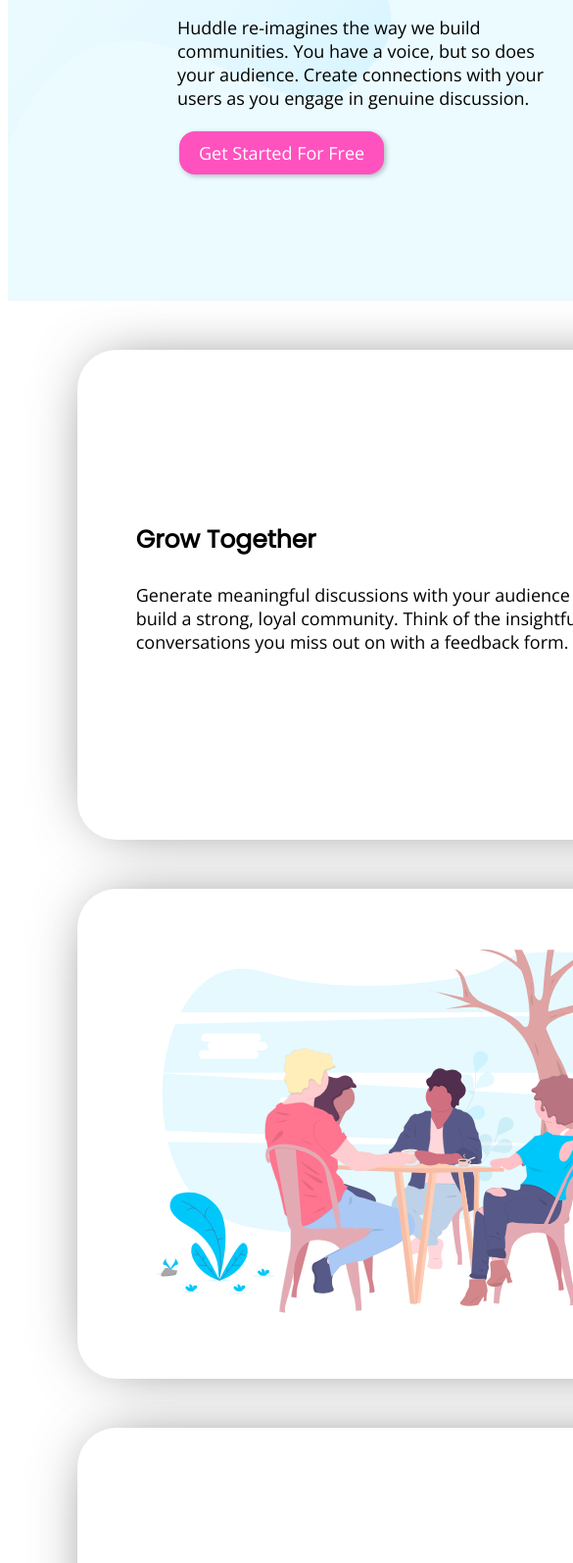
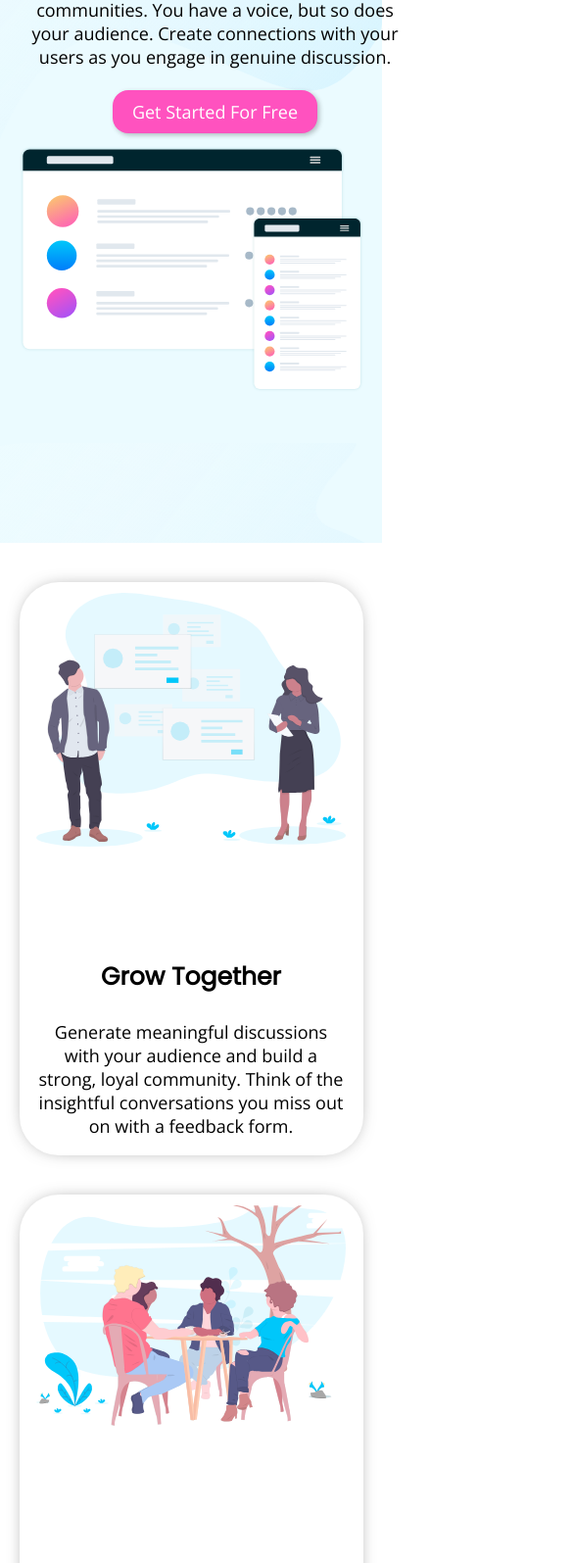
Before and after one commit to Nikaracho/huddle-landing-page, a plain HTML site: page index.html in a window 390 px wide. Shown: the part 266-1861 px from the top of the page at 98% size, 585 px wide, since content can reach past the window. Drawn offline with nearby package versions, Linux system fonts and the light colour scheme.

Commit message:
minor fixes, responsive added

```diff
--- a/index.html
+++ b/index.html
@@ -7,20 +7,22 @@
 	<link rel="stylesheet" type="text/css" href="style.css"></link>
 </head>
 <body>
+	<div class="cont">
 	<header>
 		<section class="he1">
 			<img class="logo" src="images/logo.svg" alt="logo">
 			<button class="btn">Try It Free</button>
 		</section>
+		<div class="h-wrap">
 		<section class="he2">
 			<h2>Build The Community Your Fans Will Love</h2>
 			<p>Huddle re-imagines the way we build communities. You have a voice, but so does your audience.
   Create connections with your users as you engage in genuine discussion.</p>
 			<button class="btn">Get Started For Free</button>
 		</section>
-		<section class="he2">
-			<img class="ione" src="images/illustration-mockups.svg" alt="mockups">
+		<section class="he3">
 		</section>
+	</div>
 	</header>
 	<main>
 		<article class="art">
@@ -29,8 +31,7 @@
 				<p>Generate meaningful discussions with your audience and build a strong, loyal community.
   Think of the insightful conversations you miss out on with a feedback form.</p>
 			</div>
-  			<div>
-  				<img class="itwo" src="images/illustration-grow-together.svg" alt="grow together">
+  			<div class="img img-one">
   			</div>
 		</article>
 		<article class="art">
@@ -39,8 +40,7 @@
 				<p>You wouldn't paginate a conversation in real life, so why do it online? Our threads
   have just-in-time loading for a more natural flow.</p>
 			</div>
-  			<div>
-  				<img class="itwo" src="images/illustration-flowing-conversation.svg" alt="people sitting at a table">
+  			<div class="img img-two">
   			</div>
 		</article>
 		<article class="art">
@@ -49,8 +49,7 @@
 				<p>It takes no time at all to integrate Huddle with your app's authentication solution.
   This means, once signed in to your app, your users can start chatting immediately.</p>
 			</div>
-  			<div>
-  				<img class="itwo" src="images/illustration-your-users.svg" alt="users">
+  			<div class="img img-three">
   			</div>
 		</article>
 		<div class="block">
@@ -99,5 +98,6 @@
 			<p>© Copyright 2018 Huddle. All rights reserved.</p>
 		</section>
 	</footer>
+</div>
 </body>
 </html>
--- a/style.css
+++ b/style.css
@@ -1,26 +1,36 @@
-*{
+* {
   font-size: 18px;
 }
-header{
-	width:1440px;
-	height: 565px;
+body,
+head,
+html {
+  margin: 0px;
+}
+.h-wrap {
+  width: 90%;
+  height: 480px;
+  display: flex;
+  margin: 50px auto;
+}
+header {
+  width: 100%;
+  height: 100%;
   background-image: url(images/bg-hero-desktop.svg);
-
-	background-color:  hsl(193, 100%, 96%);
-
+  margin: 0 auto;
+  background-color: hsl(193, 100%, 96%);
+  display: flex;
+  flex-direction: column;
 }
-.ione{
-	width:600px;
-	height:auto;
+.ione {
+  width: 600px;
+  height: auto;
 }
 
-
-button{
+button {
   font-family: "Open Sans";
   font-weight: 700;
 }
-.btn{
-
+.btn {
   background-color: #fff;
   border: none;
   color: black;
@@ -31,152 +41,156 @@ button{
   margin: 4px 2px;
   cursor: pointer;
   border-radius: 16px;
- 	-webkit-box-shadow: 2px 2px 5px 0px rgba(0,0,0,0.25);
-	-moz-box-shadow: 2px 2px 5px 0px rgba(0,0,0,0.25);
-	box-shadow: 2px 2px 5px 0px rgba(0,0,0,0.25);
+  -webkit-box-shadow: 2px 2px 5px 0px rgba(0, 0, 0, 0.25);
+  -moz-box-shadow: 2px 2px 5px 0px rgba(0, 0, 0, 0.25);
+  box-shadow: 2px 2px 5px 0px rgba(0, 0, 0, 0.25);
+}
 
-
-}
-header .he2 .btn{
-	background-color: #FF52BF;
+header .he2 .btn {
+  background-color: #ff52bf;
   color: white;
   font-weight: 400;
 }
-header .he2 .btn:active{
-	background-color:rgba(0,0,0,0.25)
+header .he2 .btn:active {
+  background-color: rgba(0, 0, 0, 0.25);
 }
-h2{
+h2 {
   font-family: Poppins, Times, serif;
   font-size: 31px;
   font-weight: 600;
 }
-h3{
+h3 {
   font-family: Poppins, Times, serif;
   font-size: 25px;
 }
-p{
+p {
   font-family: "Open Sans", Sans, sans-serif;
 }
-.btn:hover{
+.btn:hover {
   transform: scale(1.02);
   transition-duration: 0.3s;
 }
-.btn:active{
-	background-color:rgba(0,0,0,0.25)
+.btn:active {
+  background-color: rgba(0, 0, 0, 0.25);
 }
-.he1{
+.he1 {
   height: 45px;
-	width:1440px;
+  width: 100%;
   display: flex;
   justify-content: space-between;
 }
-.he2{
-	width:400px;
-	height:400px;
-	float:left;
-	position: absolute;
-	top: 80px;
-	margin:40px;
+.he2 {
+  width: 400px;
+  height: 400px;
+  margin: 0 auto;
 }
-.logo{
-	width:auto;
-	height:25px;
-	margin:15px;
+.he3 {
+  margin: 0 auto;
+  z-index: 3;
+  background-image: url("images/illustration-mockups.svg");
+  width: 50%;
+  height: auto;
+  background-repeat: no-repeat;
+  background-size: 100%;
 }
-.he1 .btn{
+.logo {
+  width: auto;
+  height: 25px;
+  margin: 15px;
+}
+.he1 .btn {
   height: 51px;
   width: 200px;
   margin: 15px;
   border-radius: 23px;
 }
-section:nth-child(3){
-	left:600px;
-
+/* section:nth-child(3) {
+  left: 600px;
 }
-section:nth-child(2){
+section:nth-child(2) {
   left: 141px;
   top: 97px;
+} */
+
+.art {
+  width: 90%;
+  height: 475px;
+  -webkit-box-shadow: 0px 0px 20px -10px rgba(0, 0, 0, 0.75);
+  -moz-box-shadow: 0px 0px 20px -10px rgba(0, 0, 0, 0.75);
+  box-shadow: 0px 0px 20px -10px rgba(0, 0, 0, 0.75);
+  border-radius: 40px;
+  margin: 40px auto;
+  display: flex;
 }
 
-.art{
-	width: 1300px;
-	height: 500px;
-	-webkit-box-shadow: 0px 0px 64px -24px rgba(0,0,0,0.75);
--moz-box-shadow: 0px 0px 64px -24px rgba(0,0,0,0.75);
-box-shadow: 0px 0px 64px -24px rgba(0,0,0,0.75);
-	border-radius: 40px;
-	margin: 50px;
-	display:flex;
-	position:relative;
-	left:21px;
+.img {
+  margin: auto auto;
+  z-index: 3;
+  width: 45%;
+  height: 95%;
+  background-repeat: no-repeat;
+  background-size: 100%;
 }
-
-.itwo{
-	width: 521px;
-	height:auto;
-	margin:20px;
+.img-one {
+  background-image: url(images/illustration-grow-together.svg);
 }
-
-article:nth-child(2){
+.img-two {
+  background-image: url(images/illustration-flowing-conversation.svg);
+}
+.img-three {
+  background-image: url(images/illustration-your-users.svg);
+}
+article:nth-child(2) {
   flex-direction: row-reverse;
 }
 
-.art div {
-	margin: auto;
+.txt {
+  margin: 10% auto;
+  width: 40%;
+  height: 20%;
+
 }
 
-.txt{
-	width:500px;
-	height: 400px;
-	position:relative;
-	top:100px;
-}
-
-.block{
-	width: 700px;
-	height: 200px;
-	position: relative;
-	left: 384px;
-    top: 79px;
-	background-color:white;
-	-webkit-box-shadow: 0px 0px 64px -24px rgba(0,0,0,0.75);
--moz-box-shadow: 0px 0px 64px -24px rgba(0,0,0,0.75);
-box-shadow: 0px 0px 64px -24px rgba(0,0,0,0.75);
+.block {
+  width: 40%;
+  height: 165px;
+  margin: 20px auto;
+  background-color: white;
+  -webkit-box-shadow: 0px 0px 10px -5px rgba(0, 0, 0, 0.75);
+  -moz-box-shadow: 0px 0px 10px -5px rgba(0, 0, 0, 0.75);
+  box-shadow: 0px 0px 10px -5px rgba(0, 0, 0, 0.75);
   border-radius: 20px;
   align-items: center;
   justify-content: center;
+  position:relative;
+  top:60px;
 }
 
-.block div{
-
-    display:flex;
+.block div {
+  margin: 0 auto;
+  width: 90%;
+  display: flex;
   flex-direction: column;
+  text-align: center;
 }
 
-.lele{
-	position:absolute;
-	left:153px;
-}
-.lolo{
-	position:absolute;
-	top: 101px;
-    left: 239px;
-}
-.lst{
-	background-color:  #FF52BF;
+.lst {
+  background-color: #ff52bf;
   color: white;
   font-weight: 400;
+  width: 80%;
+  margin: 10px auto;
 }
-
-footer{
-	width:1440px;
-	height:465px ;
-	background-color:hsl(192, 100%, 9%);
-	display:grid;
-	grid-template-rows:30% 50% 20%;
+footer {
+  width: 100%;
+  height: 500px;
+  background-color: hsl(192, 100%, 9%);
+  display: grid;
+  grid-template-rows: 30% 50% 20%;
   grid-template-columns: 33.3% 33.3% 33.3%;
+  margin-top:-50px;
 }
-.ftr1{
+.ftr1 {
   grid-column-start: 1;
   grid-column-end: 2;
   grid-row-start: 2;
@@ -184,69 +198,69 @@ footer{
   margin: 30px;
   margin-left: 103px;
   margin-top: 54px;
-  	color:white;
+  color: white;
 }
-.f11{
-	position:relative;
+.f11 {
+  position: relative;
   top: -49px;
   left: 2px;
 }
-.f12{
-	position:relative;
-	top:3px;
-	left:3px;
+.f12 {
+  position: relative;
+  top: 3px;
+  left: 3px;
 }
-.f121{
+.f121 {
   width: 411px;
   position: relative;
   top: -47px;
   left: 23px;
 }
-.f121 p{
+.f121 p {
   font-size: 18px;
 }
-.f13{
+.f13 {
   position: relative;
   top: -39px;
   left: 1px;
 }
-.f13 div{
+.f13 div {
   position: relative;
   top: -45px;
-    left: 27px;;
+  left: 27px;
 }
-.f14{
-	position:relative;
+.f14 {
+  position: relative;
   top: -73px;
   left: 1px;
 }
-.f14 div{
+.f14 div {
   position: relative;
   top: -44px;
   left: 28px;
 }
-.ftr2{
+.ftr2 {
   grid-column-start: 2;
   grid-column-end: 3;
   grid-row-start: 2;
   grid-row-end: 3;
-  	display:flex;
+  display: flex;
   flex-direction: row;
   margin-top: 83px;
   margin-left: 111px;
 }
-.f21{
-	display:flex;
+.f21 {
+  display: flex;
   flex-direction: column;
   justify-content: space-around;
 }
-.f22{
-	display:flex;
+.f22 {
+  display: flex;
   flex-direction: column;
   margin-left: 85px;
   justify-content: space-around;
 }
-.ftr3{
+.ftr3 {
   grid-column-start: 3;
   grid-column-end: 4;
   grid-row-start: 2;
@@ -257,34 +271,93 @@ footer{
   justify-content: space-around;
   width: 173px;
 }
-.ftr4{
+.ftr4 {
   grid-column-start: 3;
   grid-column-end: 4;
   grid-row-start: 3;
   grid-row-end: 4;
-  	position:relative;
+  position: relative;
   top: 20px;
   left: 108px;
   width: 324px;
 }
 .ftr4 p {
-	color:white;
+  color: white;
   font-size: 15px;
 }
-a{
+a {
   text-decoration: none;
   font-family: "Open Sans";
   color: white;
 }
-.fl{
-	width:40px;
-	height:auto;
+.fl {
+  width: 40px;
+  height: auto;
 }
-.tl{
-	width:40px;
-	height:auto;
+.tl {
+  width: 40px;
+  height: auto;
 }
-.il{
-	width:40px;
-	height:auto;
+.il {
+  width: 40px;
+  height: auto;
 }
+@media (max-width: 900px) {
+	.he3 {
+		margin: 2.5% auto;
+		z-index: 3;
+		background-image: url(images/illustration-mockups.svg);
+		width: 100%;
+		height: 500px;
+		background-repeat: no-repeat;
+		background-size: 100%;
+	  }
+  .lst {
+    margin: -15px auto;
+  }
+  .block {
+    width: 75%;
+  }
+  article:nth-child(2) {
+	flex-direction: column-reverse;
+  }
+  .art{
+	  flex-direction:column-reverse;
+	height:585px;
+  }
+  .txt{
+	text-align: center;
+	width:90%;
+	height: 60%;
+	margin:0 auto;
+  }
+  .h-wrap {
+    flex-direction: column;
+	text-align: center;
+	height:675px;
+  }
+  .img{
+	  margin: 3% auto 0% auto;
+	  width:90%;
+	  height:100%;
+  }
+  footer{
+	  display:flex;
+	  flex-direction: column;
+	  height:750px;
+  }
+  .ftr1{
+	  margin:165px 0px 0px 20px;
+  }
+  .ftr2{
+	  display:flex;
+	  flex-direction: column;
+	  margin:-100px 0px 0px 20px;
+  }
+  .ftr3{
+	  margin:40px auto 0px auto;
+  }
+  .f22{
+	  margin:0;
+  }
+}
```
Lines whose indentation alone changed are shown as unchanged.
